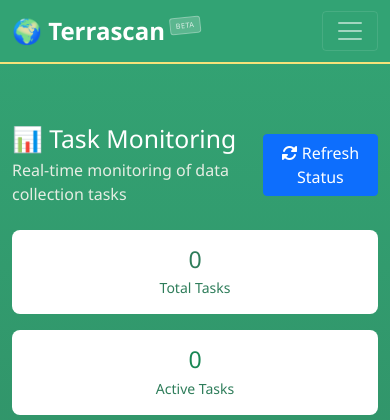
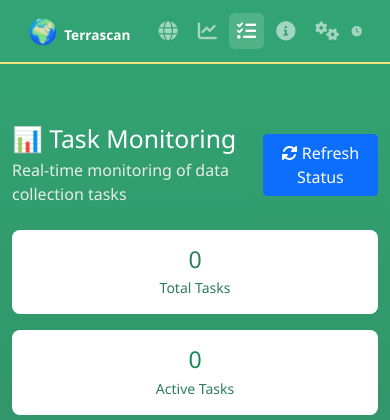
Before and after one commit to haexed/terrascan, a Flask app: page /tasks in a window 390 px wide. Shown: the top 420 px of the page. Run offline with Flask 3, Linux system fonts and the light colour scheme; data that the repository does not hold is empty; some libraries are stand-ins or nearby versions.

Commit message:
Fix slow queries + responsive navbar (no hamburger)
SQL optimizations:
- Rewrite get_tasks_with_last_run() using DISTINCT ON (removes 4 correlated subqueries)
- Add 90-day filter to data_breakdown query (was scanning 2.2M rows)

Navbar improvements:
- Remove hamburger menu entirely
- Always-visible nav links
- Medium screens: icons above text
- Small screens: icons only
- No clicks required to navigate

🤖 Generated with [Claude Code](https://claude.com/claude-code)

Co-Authored-By: Claude Opus 4.5 <noreply@anthropic.com>

```diff
--- a/database/db.py
+++ b/database/db.py
@@ -246,7 +246,7 @@ def get_tasks(active_only: bool = True) -> List[Dict[str, Any]]:
 
 
 def get_tasks_with_last_run() -> List[Dict[str, Any]]:
-    """Get all tasks with their last run information"""
+    """Get all tasks with their last run information - optimized with window functions"""
     try:
         return execute_query("""
             SELECT t.id, t.name, t.description, t.command, t.active, t.cron_schedule,
@@ -254,13 +254,14 @@ def get_tasks_with_last_run() -> List[Dict[str, Any]]:
                    lr.last_run_time, lr.last_status, lr.last_records_processed, lr.last_duration
             FROM task t
             LEFT JOIN (
-                SELECT task_id,
-                       MAX(started_at) as last_run_time,
-                       (SELECT status FROM task_log tl2 WHERE tl2.task_id = task_log.task_id AND tl2.started_at = MAX(task_log.started_at) LIMIT 1) as last_status,
-                       (SELECT records_processed FROM task_log tl3 WHERE tl3.task_id = task_log.task_id AND tl3.started_at = MAX(task_log.started_at) LIMIT 1) as last_records_processed,
-                       (SELECT duration_seconds FROM task_log tl4 WHERE tl4.task_id = task_log.task_id AND tl4.started_at = MAX(task_log.started_at) LIMIT 1) as last_duration
+                SELECT DISTINCT ON (task_id)
+                       task_id,
+                       started_at as last_run_time,
+                       status as last_status,
+                       records_processed as last_records_processed,
+                       duration_seconds as last_duration
                 FROM task_log
-                GROUP BY task_id
+                ORDER BY task_id, started_at DESC
             ) lr ON t.id = lr.task_id
             ORDER BY t.name
         """)
--- a/web/app.py
+++ b/web/app.py
@@ -176,10 +176,11 @@ def create_app():
                 ORDER BY tl.started_at DESC LIMIT 20
             """)
 
-            # Data breakdown
+            # Data breakdown (last 90 days for performance)
             data_breakdown = execute_query("""
                 SELECT provider_key, COUNT(*) as record_count
                 FROM metric_data
+                WHERE timestamp > NOW() - INTERVAL '90 days'
                 GROUP BY provider_key
                 ORDER BY record_count DESC
             """)
--- a/web/static/css/style.css
+++ b/web/static/css/style.css
@@ -102,6 +102,102 @@ h6,
     backdrop-filter: blur(10px);
     border-bottom: 2px solid var(--infp-yellow);
     color: var(--infp-brown);
+    padding: 0.5rem 1rem;
+}
+
+.nav-container {
+    display: flex;
+    align-items: center;
+    justify-content: space-between;
+    flex-wrap: nowrap;
+}
+
+.navbar-nav {
+    display: flex;
+    gap: 0.25rem;
+    margin: 0;
+    padding: 0;
+    list-style: none;
+}
+
+.navbar .nav-link {
+    display: flex;
+    align-items: center;
+    gap: 0.4rem;
+    padding: 0.5rem 0.75rem;
+    color: rgba(255, 255, 255, 0.85);
+    text-decoration: none;
+    border-radius: 6px;
+    transition: all 0.2s;
+}
+
+.navbar .nav-link:hover,
+.navbar .nav-link.active {
+    background: rgba(255, 255, 255, 0.15);
+    color: #fff;
+}
+
+.navbar .nav-link i {
+    font-size: 1rem;
+}
+
+.nav-time {
+    display: flex;
+    align-items: center;
+    gap: 0.4rem;
+    color: rgba(255, 255, 255, 0.7);
+    font-size: 0.85rem;
+}
+
+/* Medium screens - icons above text */
+@media (max-width: 900px) {
+    .navbar .nav-link {
+        flex-direction: column;
+        padding: 0.4rem 0.5rem;
+        font-size: 0.7rem;
+        gap: 0.15rem;
+    }
+
+    .navbar .nav-link i {
+        font-size: 1.1rem;
+    }
+
+    .nav-time {
+        flex-direction: column;
+        font-size: 0.65rem;
+        gap: 0.1rem;
+    }
+
+    .logo strong {
+        font-size: 0.9rem;
+    }
+}
+
+/* Small screens - hide text, icons only */
+@media (max-width: 600px) {
+    .nav-text {
+        display: none;
+    }
+
+    .navbar .nav-link {
+        padding: 0.5rem;
+    }
+
+    .navbar .nav-link i {
+        font-size: 1.2rem;
+    }
+
+    .nav-time span {
+        display: none;
+    }
+
+    .logo strong {
+        font-size: 0.85rem;
+    }
+
+    .beta-badge {
+        display: none;
+    }
 }
 
 .eco-card {
--- a/web/templates/base.html
+++ b/web/templates/base.html
@@ -32,53 +32,46 @@
 
 <body>
     <!-- Navigation -->
-    <nav class="navbar navbar-expand-lg navbar-dark fixed-top">
-        <div class="container{% block nav_container_class %}{% endblock %}">
+    <nav class="navbar navbar-dark fixed-top">
+        <div class="container-fluid nav-container">
             <a class="navbar-brand logo" href="/">
                 🌍 <strong>Terrascan</strong><span class="beta-badge">BETA</span>
             </a>
 
-            <button class="navbar-toggler" type="button" data-bs-toggle="collapse" data-bs-target="#navbarNav">
-                <span class="navbar-toggler-icon"></span>
-            </button>
-
-            <div class="collapse navbar-collapse" id="navbarNav">
-                <ul class="navbar-nav ms-auto">
+            <ul class="navbar-nav flex-row">
                 <li class="nav-item">
                     <a class="nav-link {% if request.endpoint == 'index' or request.endpoint == 'map_view' %}active{% endif %}"
                         href="/">
-                            <i class="fas fa-globe"></i> Map
+                        <i class="fas fa-globe"></i><span class="nav-text">Map</span>
                     </a>
                 </li>
                 <li class="nav-item">
                     <a class="nav-link {% if request.endpoint == 'status_dashboard' %}active{% endif %}" href="/status">
-                            <i class="fas fa-chart-line"></i> Status
+                        <i class="fas fa-chart-line"></i><span class="nav-text">Status</span>
                     </a>
                 </li>
                 <li class="nav-item">
                     <a class="nav-link {% if request.endpoint == 'tasks' %}active{% endif %}" href="/tasks">
-                            <i class="fas fa-tasks"></i> Tasks
+                        <i class="fas fa-tasks"></i><span class="nav-text">Tasks</span>
                     </a>
                 </li>
                 <li class="nav-item">
                     <a class="nav-link {% if request.endpoint == 'about' %}active{% endif %}" href="/about">
-                            <i class="fas fa-info-circle"></i> About
+                        <i class="fas fa-info-circle"></i><span class="nav-text">About</span>
                     </a>
                 </li>
                 <li class="nav-item">
                     <a class="nav-link {% if request.endpoint == 'system' %}active{% endif %}" href="/system">
-                            <i class="fas fa-cogs"></i> System
+                        <i class="fas fa-cogs"></i><span class="nav-text">System</span>
                     </a>
                 </li>
             </ul>
 
             {% block nav_extra %}
-                <span class="navbar-text ms-3">
-                    <i class="fas fa-clock me-1"></i>
-                    <span id="current-time">Loading...</span>
+            <span class="navbar-text nav-time">
+                <i class="fas fa-clock"></i><span id="current-time">Loading...</span>
             </span>
             {% endblock %}
-            </div>
         </div>
     </nav>
 
```
Lines whose indentation alone changed are shown as unchanged.
